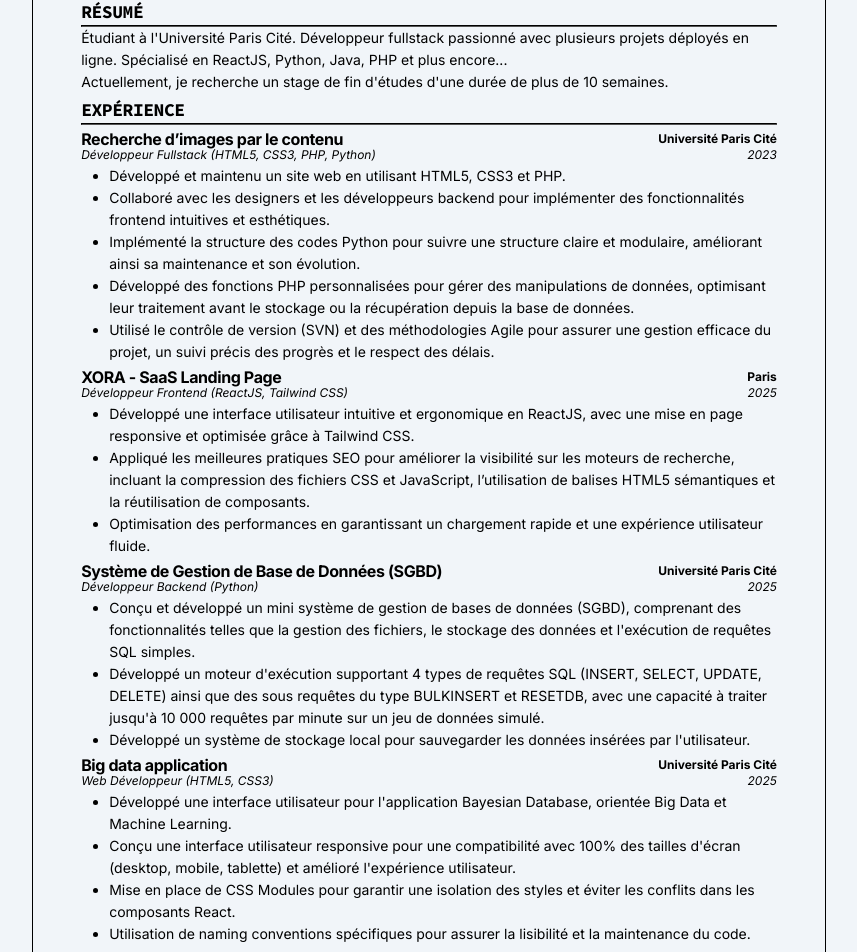
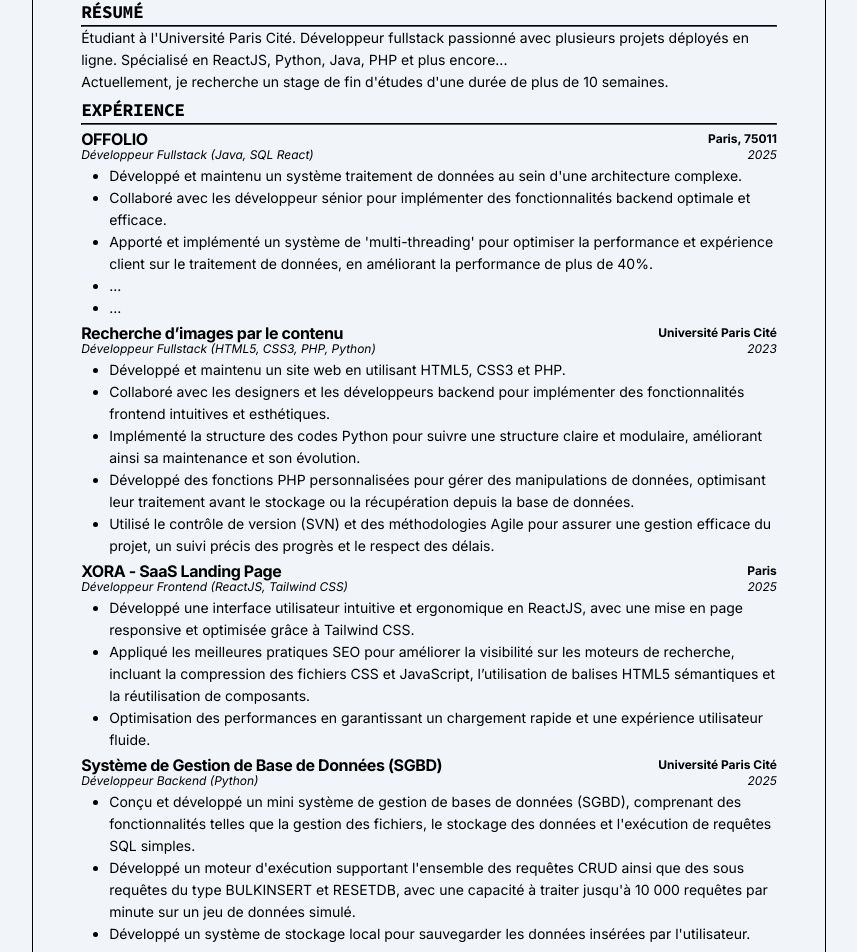
Before and after one commit to Rolandchn/My-portfolio, a React (Vite) app: page /resume in a window 1280 px wide. Shown: the part 120-1072 px from the top of the page, without its empty margins (211-1068 px from the left). Built offline with nearby package versions, Linux system fonts and the light colour scheme; a web font is replaced by a local one.

Commit message:
edit information

```diff
--- a/src/constants/index.jsx
+++ b/src/constants/index.jsx
@@ -1,4 +1,17 @@
 export const experiences = [
+    {
+        title: 'OFFOLIO',
+        location: 'Paris, 75011',
+        description: 'Développeur fullstack (Java, SQL React)',
+        date: 2025,
+        points: [
+            "Développé et maintenu un système traitement de données au sein d'une architecture complexe.",
+            'Collaboré avec les développeur sénior pour implémenter des fonctionnalités backend optimale et efficace.',
+            "Apporté et implémenté un système de 'multi-threading' pour optimiser la performance et expérience client sur le traitement de données, en améliorant la performance de plus de 40%.",
+            '...',
+            '...'
+        ]
+    },
     {
         title: 'Recherche d’images par le contenu',
         location: 'Université Paris Cité',
@@ -30,20 +43,8 @@
         date: 2025,
         points: [
             "Conçu et développé un mini système de gestion de bases de données (SGBD), comprenant des fonctionnalités telles que la gestion des fichiers, le stockage des données et l'exécution de requêtes SQL simples.",
-            "Développé un moteur d'exécution supportant 4 types de requêtes SQL (INSERT, SELECT, UPDATE, DELETE) ainsi que des sous requêtes du type BULKINSERT et RESETDB, avec une capacité à traiter jusqu'à 10 000 requêtes par minute sur un jeu de données simulé.",
+            "Développé un moteur d'exécution supportant l'ensemble des requêtes CRUD ainsi que des sous requêtes du type BULKINSERT et RESETDB, avec une capacité à traiter jusqu'à 10 000 requêtes par minute sur un jeu de données simulé.",
             "Développé un système de stockage local pour sauvegarder les données insérées par l'utilisateur."
-        ]
-    },
-    {
-        title: 'Big data application',
-        location: 'Université Paris Cité',
-        description: 'Web Développeur (HTML5, CSS3)',
-        date: 2025,
-        points: [
-            "Développé une interface utilisateur pour l'application Bayesian Database, orientée Big Data et Machine Learning.",
-            "Conçu une interface utilisateur responsive pour une compatibilité avec 100% des tailles d'écran (desktop, mobile, tablette) et amélioré l'expérience utilisateur.",
-            'Mise en place de CSS Modules pour garantir une isolation des styles et éviter les conflits dans les composants React.',
-            'Utilisation de naming conventions spécifiques pour assurer la lisibilité et la maintenance du code.'
         ]
     },
     {
--- a/src/pages/Resume/sections/Education/Education.jsx
+++ b/src/pages/Resume/sections/Education/Education.jsx
@@ -18,7 +18,7 @@
             </div>
             <ul className={styles.education__info_diploma_list}>
                 <li>
-                    <p>Licence 3 Informatique et Applications<span className={styles.education__info_diploma_date}>(actuel)</span></p>
+                    <p>Licence 3 Informatique et Applications MIAGE<span className={styles.education__info_diploma_date}>(actuel)</span></p>
                     <p className={styles.education__info_diploma_description}>- Base de données avancée, Génie logiciel, Algorithmique avancé, Gestion des fonctions d'une entreprise</p>
                 </li>
 
```
